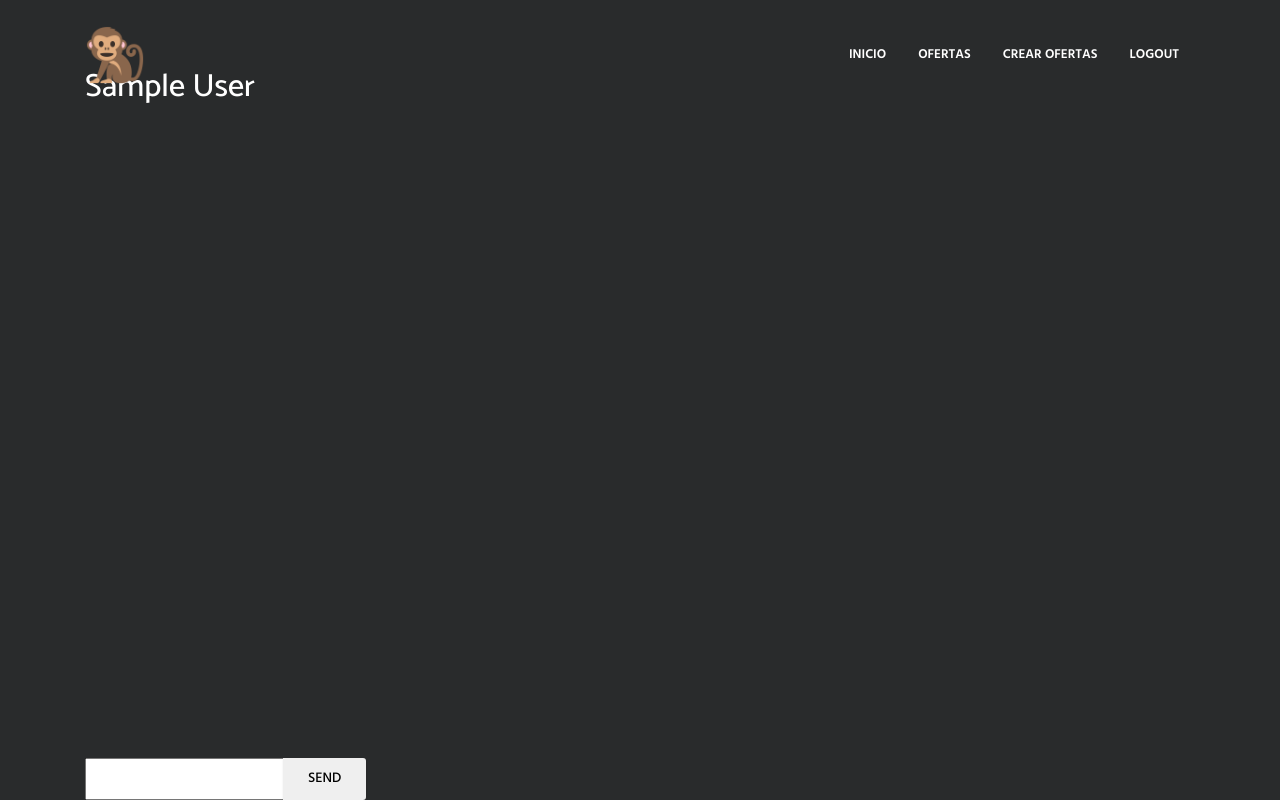
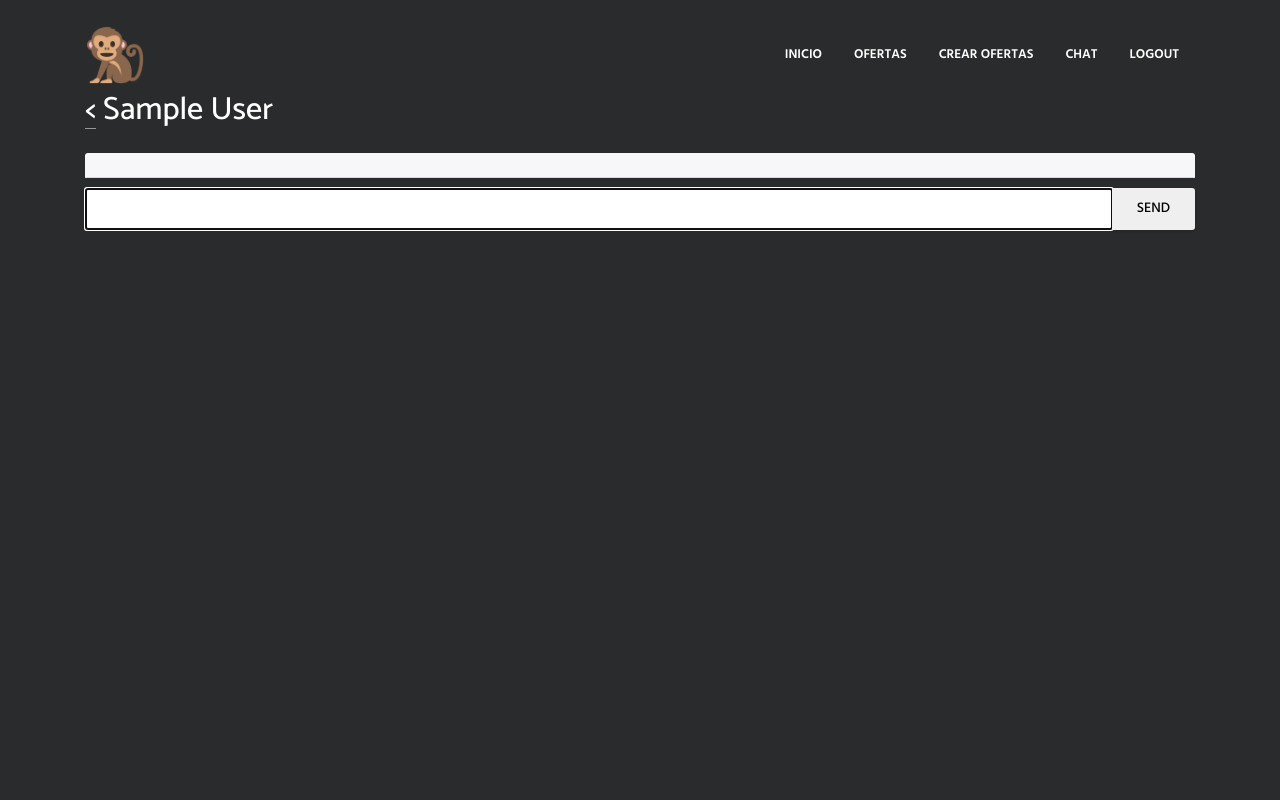
Before and after one commit to Javrd/sepp, a Django app: page /chat/1/ in a window 1280 px wide. Run offline with Django 3.2, Linux system fonts and the light colour scheme; the visitor is signed in with stand-in values (Sample User, id 1); data comes from the database, SQL or seed files in the repository; data that the repository does not hold is empty; some libraries are stand-ins or nearby versions.

Commit message:
Finish chat

```diff
--- a/artinbar/settings.py
+++ b/artinbar/settings.py
@@ -25,7 +25,7 @@ SECRET_KEY = 'm#=d20%yta%r!71d#r)m(jq_m(3a9yeowo1pq=zl22zjdy1dgr'
 # SECURITY WARNING: don't run with debug turned on in production!
 DEBUG = True
 
-ALLOWED_HOSTS = []
+ALLOWED_HOSTS = ['*']
 
 
 # Application definition
--- a/artinbar/urls.py
+++ b/artinbar/urls.py
@@ -27,5 +27,6 @@ urlpatterns = [
     path('logout', logout, {'next_page': '/artinbar'}, name='logout'),
     path('login', views.login, name='login'),
     path('chat/', views.chat, name='chat'),
-    path('chat/<user_id>/', views.chat, name='chat')
+    path('chat/<user_id>/', views.chat, name='chat'),
+    path('chat/<user_id>/sync', views.chat_sync, name='chat_sync')
 ]
--- a/mvp/static/css/components.css
+++ b/mvp/static/css/components.css
@@ -268,6 +268,20 @@ select.form-control:not([size]):not([multiple]) {
 .border-bottom{
     border-bottom: 1px solid #DEE5E5 !important;
 }
+
+/*----------------------------------------------
+* Chat
+----------------------------------------------*/
+
+
+.chat-window{
+    max-height: 60vh ;
+}
+
+.chat-text{
+    width: 100%
+}
+
 #chat-typer{
-    position: absolute; bottom: 0px;
+    margin-top: 10px;
 }
--- /dev/null
+++ b/mvp/static/js/chat.js
@@ -0,0 +1,43 @@
+$('#chat').scrollTop($('#chat')[0].scrollHeight);
+$("#chat-form").submit(function(e) {
+
+    $.ajax({
+        type: "POST",
+        url: "",
+        data: $("#chat-form").serialize(), // serializes the form's elements.
+        success: function(data) {
+            $('#chat-panel').append(
+                '<div class="row">' +
+                    '<div class="col"> '+
+                        '<div class="list-group-item bg-primary pull-right text-right text-white">' + data.date + '<br> '+ data.text + '</div>'+
+                    '</div>'+
+                '</div>');
+            $('#chat').scrollTop($('#chat')[0].scrollHeight);
+            $('#text').val('');
+        }
+    });
+
+    e.preventDefault(); // avoid to execute the actual submit of the form.
+});
+
+function sync_messages(lastMessage){
+    window.setInterval(function (){
+        $.ajax({
+            type: "POST",
+            url: "sync",
+            data: $("#chat-form").serialize(), // serializes the form's elements.
+            success: function(data) {
+                if(lastMessage != -1 && lastMessage != data.id){
+                    lastMessage = data.id;
+                    $('#chat-panel').append(
+                        '<div class="row">' +
+                            '<div class="col"> '+
+                                '<div class="list-group-item pull-left">' + data.date + '<br> '+ data.text + '</div>'+
+                            '</div>'+
+                        '</div>');
+                    $('#chat').scrollTop($('#chat')[0].scrollHeight);
+                }
+            }
+        })
+    }, 500);
+}
--- a/mvp/templates/chat.html
+++ b/mvp/templates/chat.html
@@ -1,31 +1,34 @@
 {% extends "common/masterpage.html" %}
-
+{% load static %}
 {% block title %}Conversación con {{contact.name}}{% endblock %}
 
 {% block content %}
 
-
 <div class="colored-section bg-inverse">
-        <section class="container fullPage">
-        <h2>{{contact.name}}</h2>
+    <section class="container fullPage">
+        <br>
+        <h2><a href="/chat/"><</a>  {{contact.name}}</h2>
+        <div id="chat" class ="pre-scrollable chat-window">
+        <div id="chat-panel" class="lead font-weight-bold card-header">
         {% if messages %}
             {% for message in messages %}
-
-            <div class="card">
-                <div class="lead font-weight-bold card-header {% if message.sender == user %}bg-success{% endif %}">
-                    <div class="row">
-                        {{message.timeStamp}}>>{{message.text}}
+                <div class="row">
+                    <div class="col">
+                        {% if message.sender == user %}
+                        <div class="list-group-item bg-primary pull-right text-right text-white">{{message.timeStamp|date:"d/m/Y H:m" }}<br> {{message.text}}</div>
+                        {% else %}
+                        <div class="list-group-item pull-left">{{message.timeStamp|date:"d/m/Y H:m" }}<br> {{message.text}}</div>
+                        {% endif %}
                     </div>
                 </div>
-            </div>
-
             {% endfor %}
-
         {% endif %}
+        </div>
+        </div>
         <form id="chat-form" method="post" action="/chat/{{contact.id}}/" data-spy="affix" data-offset-bottom="10">
             {% csrf_token %}
             <div id="chat-typer" class="input-group">
-                <input type="text" id="text" name="text" class="text"/>
+                <input type="text" id="text" name="text" class="text chat-text" autofocus/>
                 <span class="input-group-btn">
                     <input class="btn btn-default" id="send" type="submit" value="Send"/>
                 </span>
@@ -37,3 +40,8 @@
 
 
 {% endblock %}
+
+{% block js %}
+<script src="{% static "/js/chat.js" %}"></script>
+<script>sync_messages({{last_contact_message}})</script>
+{% endblock %}
--- a/mvp/templates/common/header.html
+++ b/mvp/templates/common/header.html
@@ -41,11 +41,17 @@
                     </li>
                     <li class="nav-item">
                         <a class="nav-link page-scroll" href="/lista_ofertas">Ofertas</a>
+                    </li>
                     {% if perms.mvp.venue %}
-                        </li>
                         <li class="nav-item">
                             <a class="nav-link page-scroll" href="/formulario_oferta">Crear ofertas</a>
                         </li>
+                    {% endif %}
+
+                    {% if user.is_authenticated %}
+                    <li class="nav-item">
+                            <a class="nav-link page-scroll" href="/chat">Chat</a>
+                    </li>
                     {% endif %}
                     <li class="nav-item">
                         {% if not user.is_authenticated %}
--- a/mvp/templates/common/masterpage.html
+++ b/mvp/templates/common/masterpage.html
@@ -8,3 +8,5 @@
 {% endblock %}
 
 {% include "common/footer.html" %}
+{% block js %}
+{% endblock %}
--- a/mvp/views.py
+++ b/mvp/views.py
@@ -2,7 +2,7 @@ from django.contrib.auth import login as auth_login
 from django.contrib.auth import authenticate
 from django.contrib.auth.decorators import permission_required, login_required
 from django.contrib.auth.forms import AuthenticationForm
-from django.http import HttpResponse, HttpResponseRedirect
+from django.http import HttpResponse, HttpResponseRedirect, JsonResponse
 from django.shortcuts import get_list_or_404, redirect, render
 from django.template import loader
 from datetime import datetime
@@ -68,19 +68,38 @@ def chat(request, user_id=None):
         return render(request,'contacts.html', {'contacts':contacts})
 
     else:
+        contact = User.objects.get(id=user_id)
+
         if request.method == 'POST':
-            contact = User.objects.get(id=user_id)
             form = request.POST
-            Message.objects.create(sender=principal, receiver=contact, timeStamp=datetime.now(), text=form['text'])
+            msg = Message.objects.create(sender=principal, receiver=contact, timeStamp=datetime.now(), text=form['text'])
+            data = {}
+            data['date'] = msg.timeStamp.strftime("%d/%m/%Y %H:%m")
+            data['text'] = msg.text
+            return JsonResponse(data)
 
+        messages = Message.objects.filter(receiver=principal, sender=contact) | Message.objects.filter(receiver=contact, sender=principal).order_by('timeStamp')
+        last_contact_message = Message.objects.filter(receiver=principal, sender=contact).order_by('-timeStamp')
+        if last_contact_message:
+            last_contact_message = last_contact_message[0].id
+        else:
+            last_contact_message = -1
+        return render(request,'chat.html',{'messages':messages, 'contact':contact, 'last_contact_message':last_contact_message})
+
+
+
+@login_required(login_url='/login')
+def chat_sync(request, user_id=None):
+    if request.method == 'POST':
+        principal = request.user
         contact = User.objects.get(id=user_id)
-        messages = Message.objects.filter(receiver=principal, sender=contact) | Message.objects.filter(receiver=contact, sender=principal)
-
-        return render(request,'chat.html',{'messages':messages, 'contact':contact})
-
-def chatForm(request):
-    if request.method == 'POST':
-        form = Message(request.POST)
-        form.timeStamp = datetime.now()
-        form.save()
-        return HttpResponseRedirect('/chat/')
+        form = request.POST
+        msg = Message.objects.filter(receiver=principal, sender=contact).order_by('-timeStamp')
+        data = {}
+        if msg:
+            data['date'] = msg[0].timeStamp.strftime("%d/%m/%Y %H:%m")
+            data['text'] = msg[0].text
+            data['id'] = msg[0].id
+        else:
+            data['id'] = -1
+        return JsonResponse(data)
--- a/populate.py
+++ b/populate.py
@@ -212,6 +212,7 @@ def importPayments():
 
 
 """Delete all data from database"""
+Permission.objects.all().delete()
 Artist.objects.all().delete()
 Venue.objects.all().delete()
 Message.objects.all().delete()
```
Also changed, not shown: mvp/templates/chatMessages.html (deleted, +0 -69 lines).
